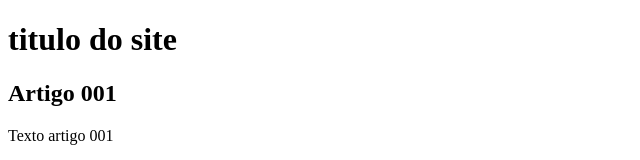
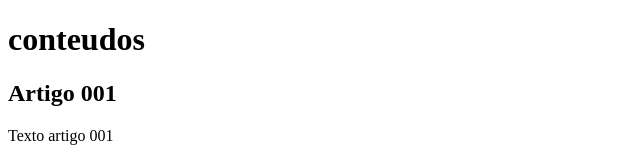
Before and after one commit to Rafaelvinicius139/teste, a plain HTML site: page index.html in a window 1280 px wide. Shown: the top 160 px of the page, without its empty margins (0-640 px from the left). Drawn offline with Linux system fonts and the light colour scheme.

Commit message:
Update index.html

```diff
--- a/index.html
+++ b/index.html
@@ -9,7 +9,7 @@
 
     <main>
         <header>
-            <h1>titulo do site </h1>
+            <h1>conteudos </h1>
         </header>
         <article>
             <h2>Artigo 001</h2>
```
